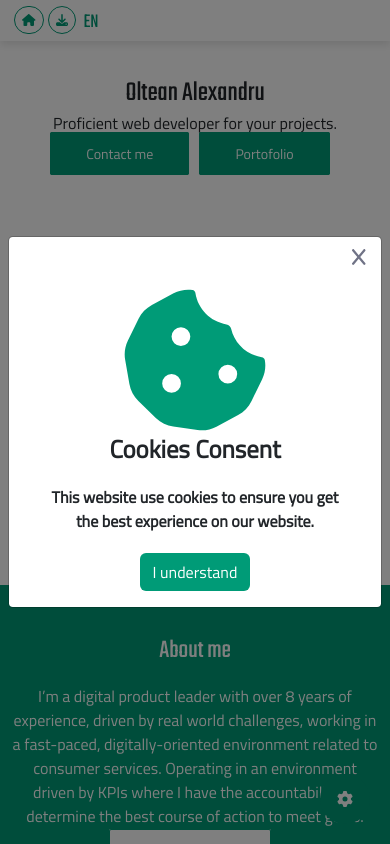
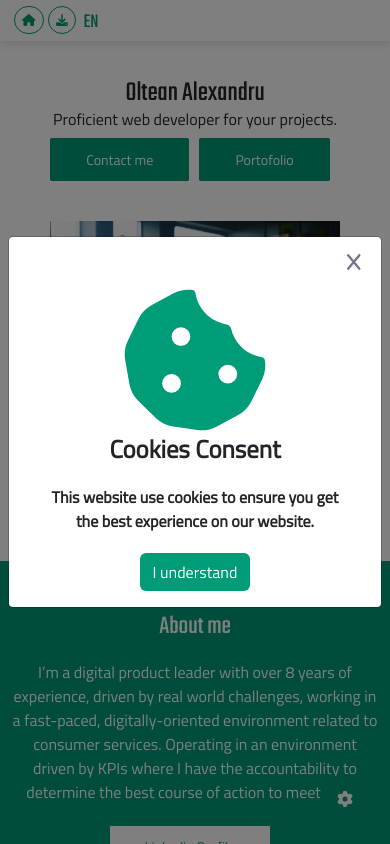
Before and after one commit to alexoltean97/portofolio, a React (Vite) app: page / in a window 390 px wide. Shown: the top 844 px of the page. Built offline with nearby package versions, Linux system fonts and the light colour scheme; a web font is replaced by a local one.

Commit message:
Mobile work homepage

```diff
--- a/src/components/theme/ThemeMenu/ThemeMenu.jsx
+++ b/src/components/theme/ThemeMenu/ThemeMenu.jsx
@@ -7,11 +7,8 @@ const ThemeMenu = () => {
   return (
     <React.Fragment>
       <Tabs defaultActiveKey="color" id="theme-settings" className="mb-3">
-        <Tab eventKey="color" title="color">
+        <Tab eventKey="color" title="Color">
           <ThemeColor />
-        </Tab>
-        <Tab eventKey="cookies" title="cookies">
-          Tab content for Profile
         </Tab>
       </Tabs>
     </React.Fragment>
--- a/src/layout/HomePageLayout/HomePageLayout.jsx
+++ b/src/layout/HomePageLayout/HomePageLayout.jsx
@@ -30,7 +30,7 @@ const HomePageLayout = () => {
   };
 
   useEffect(() => {
-    const consent = Cookies.get('cookiesAccept');
+    const consent = Cookies.get("cookiesAccept");
     if (consent !== "true") {
       openModal("cookie");
     }
--- a/src/scss/globals/responsive.scss
+++ b/src/scss/globals/responsive.scss
@@ -15,14 +15,14 @@
   }
 }
 
-@media screen and (max-width:821px) {
-    .company-name{
-        margin-top: 0;
-    }
+@media screen and (max-width: 821px) {
+  .company-name {
+    margin-top: 0;
+  }
 
-    .image{
-        margin-top: 60px;
-    }
+  .image {
+    margin-top: 60px;
+  }
 }
 
 @media screen and (max-width: 500px) {
@@ -30,8 +30,12 @@
     margin-bottom: 40px;
   }
 
+  #root > div.oa > div > div > div:nth-child(2) > div {
+    margin-top: 20px;
+  }
+
   .about-me {
-    padding: 50px 0 50px 0;
+    padding: 50px 0 0 0;
   }
 
   .oa {
@@ -43,7 +47,8 @@
       }
 
       p {
-        padding: 5px 0;
+        margin: 1px 0 15px 0;
+        padding: 0 0 0 0;
         @include mobileTextSize($p-mobile);
       }
     }
@@ -70,11 +75,13 @@
     .p-holder {
       padding: 10px 0 10px 0;
       p {
+        margin-bottom: 20px;
         @include mobileTextSize($p-mobile);
       }
     }
 
     .btn-holder {
+      padding: 0 0 50px 0;
       text-align: center;
       a {
         @include mobileTextSize($a-mobile);
@@ -169,3 +176,19 @@
     }
   }
 }
+
+@media screen and (max-width:853px) {
+  #company-contact{
+    margin-bottom: 30px;
+  }
+}
+
+@media screen and (max-width: 280px) {
+  .oa .image img {
+    width: 200px;
+  }
+
+  .company-contact a{
+    padding: 5px 0 5px 0;
+  }
+}
--- a/src/scss/landing-page/cookies.scss
+++ b/src/scss/landing-page/cookies.scss
@@ -1,39 +1,43 @@
-@import '../globals/variables.scss';
+@import "../globals/variables.scss";
 
-.cookie-body{
+.cookie-body {
   position: relative;
 
-    svg{
+  svg {
     font-size: 150px;
     color: $main-color;
     display: block;
     margin: 0 auto;
   }
 
-    .cookie-content{
+  .cookie-content {
     font-family: var(--third-font);
     text-align: center;
-        h2{
+    h2 {
       font-weight: bold;
     }
-        p{
+    p {
       margin: 20px;
       font-weight: bold;
     }
 
-        button{
+    button {
       background-color: $main-color;
       color: $plain-white;
     }
   }
 }
 
-#modal > div > div > div > div.modal-header > button{
+#modal > div > div > div > div.modal-header > button {
   position: absolute;
-    top:10px;
-    right: 10px;
+  top: 15px;
+  right: 15px;
 }
 
-#modal > div > div > div > div.modal-header > h5{
+#modal > div > div > div > div.modal-header > h5 {
   display: none;
 }
+
+#modal > div > div > div > div.modal-header{
+    border-bottom: none!important;
+}
--- a/src/scss/main.scss
+++ b/src/scss/main.scss
@@ -34,3 +34,13 @@
   font-family: $main-font;
   font-size: $h-portofolio-size;
 }
+
+.modal-header button{
+  color: var(--main-color);
+  font-family: var(--main-font);
+}
+
+#theme-settings-tab-color{
+  color: var(--main-color);
+  font-family: var(--main-font);
+}
--- a/src/scss/portofolio/cart.scss
+++ b/src/scss/portofolio/cart.scss
@@ -48,7 +48,7 @@
 
   .cart-products {
     .cart-product {
-      margin-bottom: 10px;
+      margin: 10px 0 10px 0;
       padding-bottom: 20px;
       position: relative;
       border-bottom: 1px solid #eef0f4;
@@ -133,13 +133,13 @@
 
 .empty-cart {
   padding: 20px 50px 20px 50px;
-  color:$main-color;
+  color: $main-color;
   text-align: center;
-  h2{
+  h2 {
     font-family: $second-font;
   }
 
-  svg{
+  svg {
     font-size: 250px;
   }
 }
```
Lines whose indentation alone changed are shown as unchanged.
